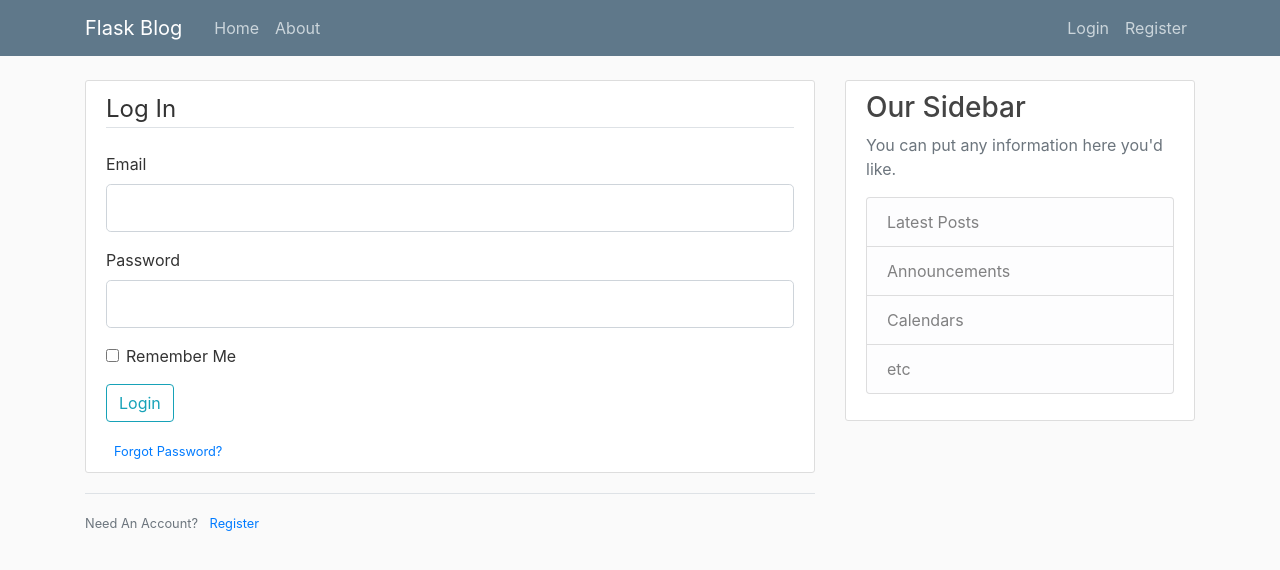
After one commit to bxrddy/flask-blog, a Flask app: page /login in a window 1280 px wide. The commit adds this page. Shown: the top 570 px of the page. Run offline with Flask 2, Linux system fonts and the light colour scheme; some libraries are stand-ins or nearby versions.

Commit message:
Login authentication created

```diff
--- a/flaskblog.py
+++ b/flaskblog.py
@@ -60,10 +60,18 @@
     return render_template('register.html', title = 'Register', form = form)
 
 
-@app.route("/login")
+@app.route("/login", methods = ['GET', 'POST'])
 def login():
 
     form = LoginForm()
+
+    if form.validate_on_submit():
+        if form.email.data == 'abc@gmail.com' and form.password.data == '123':
+            flash(f"You are now logged in!", "success")   # Used the Bootstrap 'success' class as a category for flash
+            return redirect(url_for('home'))
+        else:
+            flash(f"Login failed. Please check your credentials!", "danger")
+
     return render_template('login.html', title = 'Login', form = form)
 
 
--- a/templates/layout.html
+++ b/templates/layout.html
@@ -26,13 +26,13 @@
           </button>
           <div class="collapse navbar-collapse" id="navbarToggle">
             <div class="navbar-nav mr-auto">
-              <a class="nav-item nav-link" href="/">Home</a>
-              <a class="nav-item nav-link" href="/about">About</a>
+              <a class="nav-item nav-link" href="{{ url_for('home') }}">Home</a>
+              <a class="nav-item nav-link" href="{{ url_for('about') }}">About</a>
             </div>
             <!-- Navbar Right Side -->
             <div class="navbar-nav">
-              <a class="nav-item nav-link" href="/login">Login</a>
-              <a class="nav-item nav-link" href="/register">Register</a>
+              <a class="nav-item nav-link" href="{{ url_for('login') }}">Login</a>
+              <a class="nav-item nav-link" href="{{ url_for('register') }}">Register</a>
             </div>
           </div>
         </div>
--- /dev/null
+++ b/templates/login.html
@@ -0,0 +1,70 @@
+{% extends "layout.html" %}
+{% block content %}
+    <div class="content-section">
+        <form method="POST" action="">
+            {{ form.hidden_tag() }}
+            <fieldset class="form-group">
+
+                <legend class="border-bottom mb-4">Log In</legend>
+
+                <div class="form-group">
+
+                    {{ form.email.label(class = "form-control-label") }}
+
+                    {% if form.email.errors %}
+                        {{ form.email(class = "form-control form-control-lg is-invalid") }}
+                        <div class = "invalid-feedback">
+                            <span>
+                                {% for error in form.email.errors %}
+                                    {{ error }}
+                                {% endfor %}
+                            </span>
+                        </div>
+                    {% else %}
+                        {{ form.email(class = "form-control form-control-lg") }}
+                    {% endif %}
+
+                </div>
+
+                <div class="form-group">
+
+                    {{ form.password.label(class = "form-control-label") }}
+
+                    {% if form.password.errors %}
+                        {{ form.password(class = "form-control form-control-lg is-invalid") }}
+                        <div class = "invalid-feedback">
+                            <span>
+                                {% for error in form.password.errors %}
+                                    {{ error }}
+                                {% endfor %}
+                            </span>
+                        </div>
+                    {% else %}
+                        {{ form.password(class = "form-control form-control-lg") }}
+                    {% endif %}
+
+                </div>
+
+                <div class="form-check">
+                    {{ form.remember(class = "form-check-input") }}
+                    {{ form.remember.label(class = "form-check-label") }}
+                </div>
+
+            </fieldset>
+
+            <div class="form-group">
+                {{ form.submit(class="btn btn-outline-info") }}
+            </div>
+
+            <small class="text-muted ml-2">
+                <a href="#">Forgot Password?</a>
+            </small>
+
+        </form>
+    </div>
+    <div class="border-top pt-3">
+        <small class="text-muted">
+            Need An Account? <a class="ml-2" href="{{ url_for('register') }}">Register</a>
+        </small>
+    </div>
+{% endblock content %}
```
